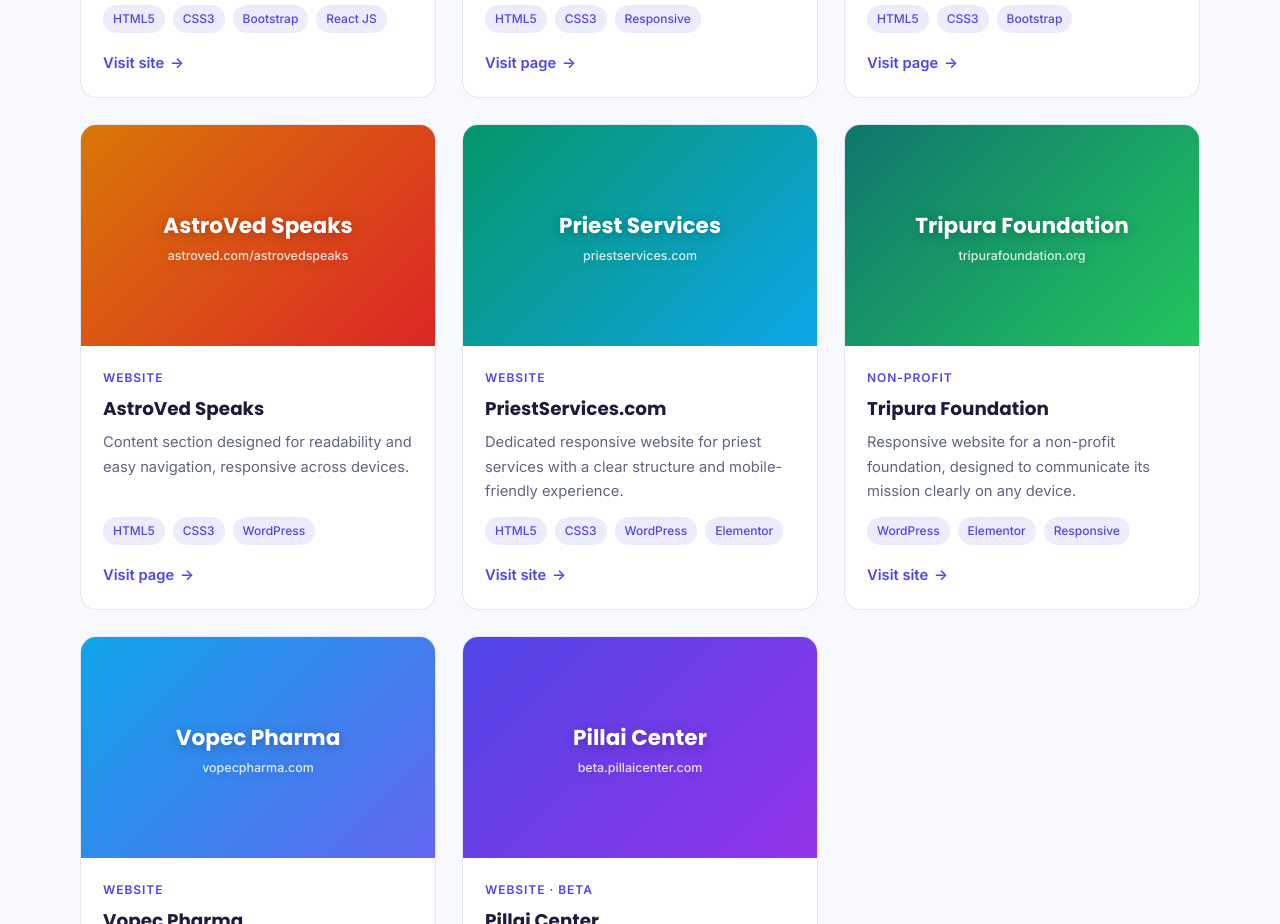
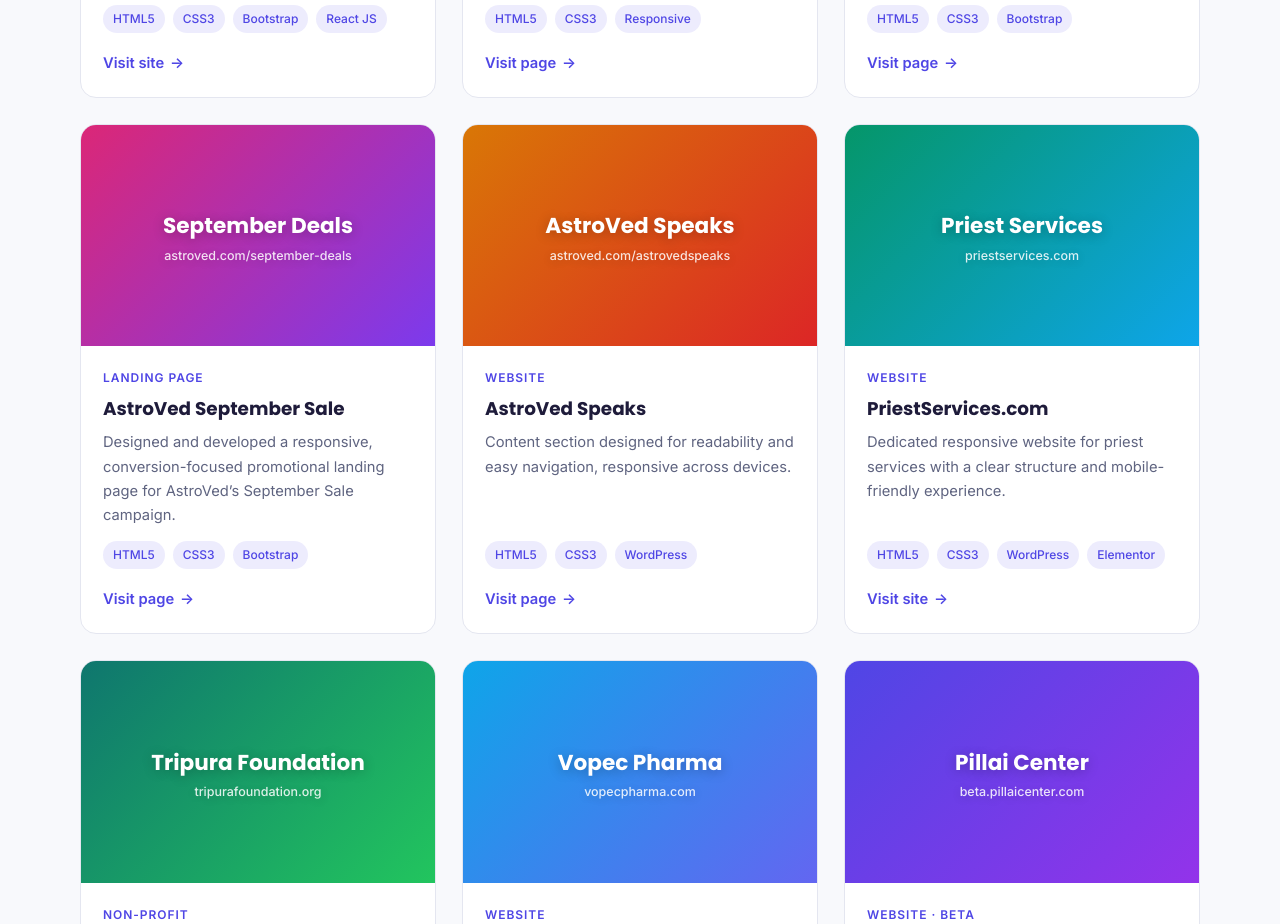
Before and after one commit to vijishanthi1911/VijiDev, a plain HTML site: page index.html in a window 1280 px wide. Shown: the part 3200-4124 px from the top of the page. Drawn offline with Linux system fonts and the light colour scheme.

Commit message:
Add September Deals article to index.html
Added a new article section for AstroVed's September Sale campaign, including details and a link to the promotional landing page.

```diff
--- a/index.html
+++ b/index.html
@@ -444,6 +444,20 @@
           </div>
         </article>
 
+        <article class="project reveal" data-cat="landing">
+          <div class="thumb g5">
+            <img src="images/priest-services-astroved.jpg" alt="September Deals page screenshot" loading="lazy" onerror="this.remove()">
+            <div class="mark">September Deals<span class="domain">astroved.com/september-deals</span></div>
+          </div>
+          <div class="project-body">
+            <span class="tag">Landing Page</span>
+            <h3>AstroVed September Sale</h3>
+            <p>Designed and developed a responsive, conversion-focused promotional landing page for AstroVed’s September Sale campaign.</p>
+            <div class="chips"><span class="chip">HTML5</span><span class="chip">CSS3</span><span class="chip">Bootstrap</span></div>
+            <a class="visit" href="https://www.astroved.com/us/specials/astroved-september-deals" target="_blank" rel="noopener noreferrer">Visit page <span>→</span></a>
+          </div>
+        </article>
+
         <article class="project reveal" data-cat="web">
           <div class="thumb g6">
             <img src="images/astroved-speaks.jpg" alt="AstroVed Speaks page screenshot" loading="lazy" onerror="this.remove()">
```
